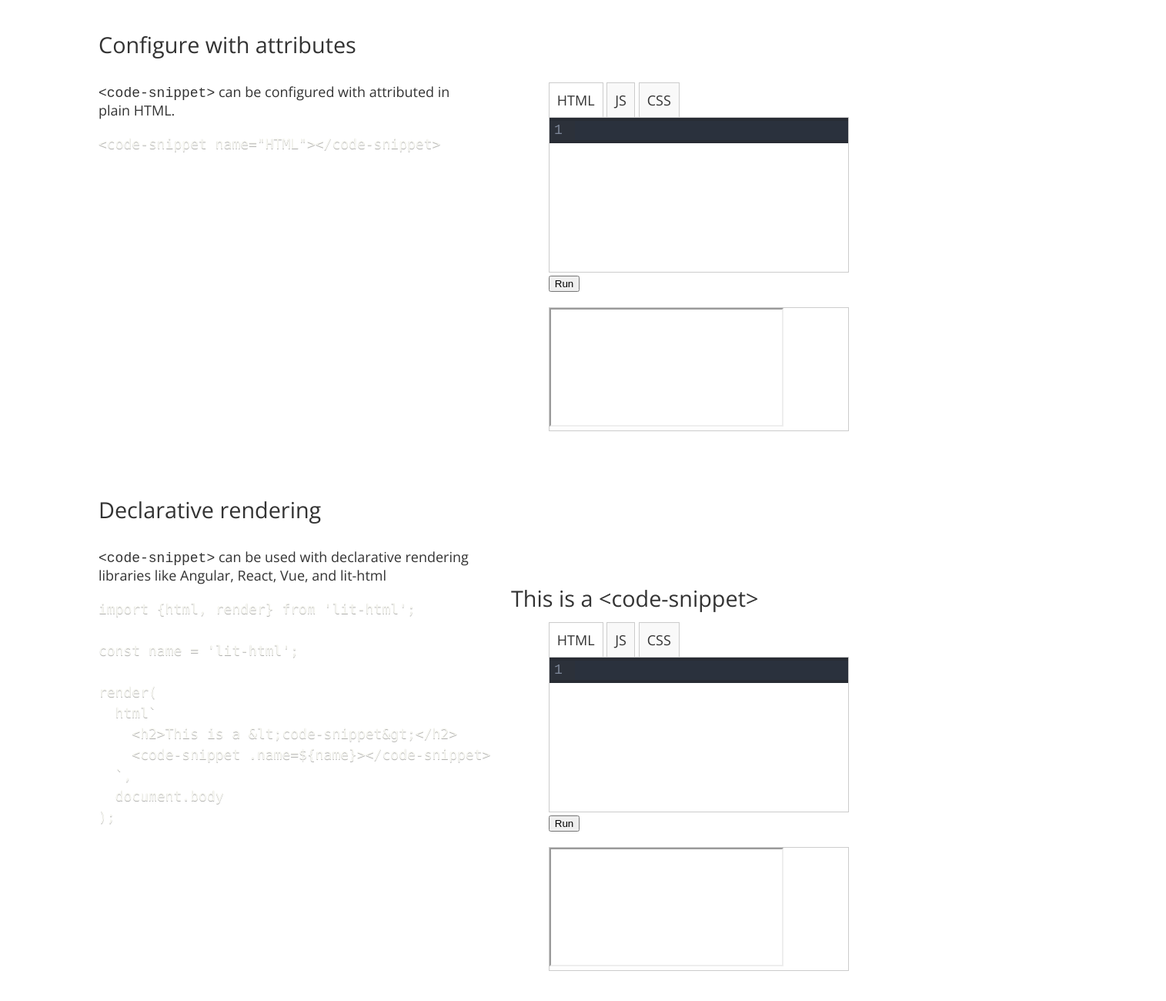
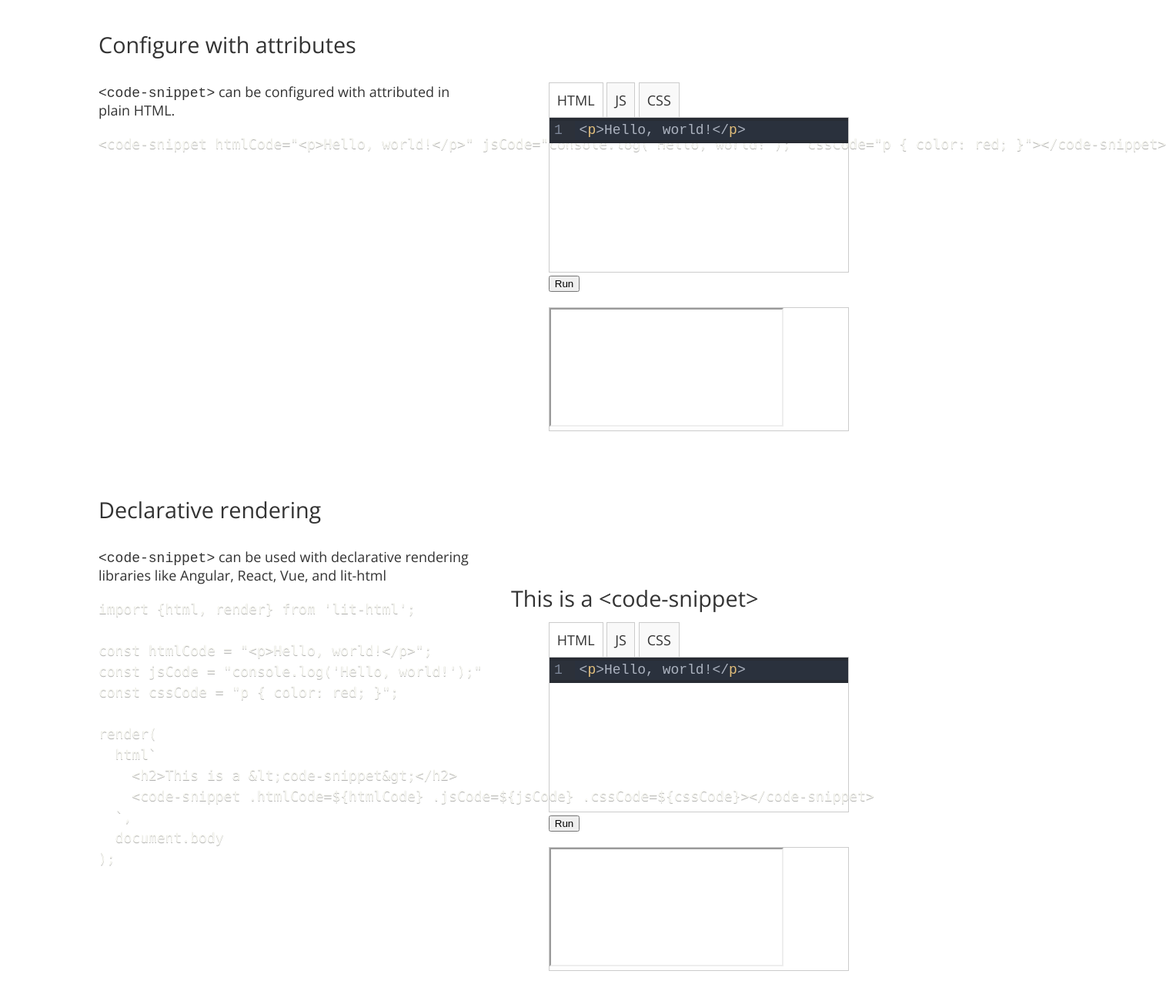
Before and after one commit to langware-labs/components, an Eleventy site: page code-snippet/docs-src/index.md in a window 1280 px wide. Shown: the part 1224-2524 px from the top of the page at 77% size, 1515 px wide, since content can reach past the window. Built offline with nearby package versions, Linux system fonts and the light colour scheme; Eleventy itself is replaced by a stand-in of ours; code samples lack their colours; files that its build step writes are made by us from their sources; no server answers; files whose address does not match are found by name.

Commit message:
Update docs with attributes.

````diff
--- a/code-snippet/docs-src/index.md
+++ b/code-snippet/docs-src/index.md
@@ -34,13 +34,13 @@ title: <code-snippet> ⌲ Home
 `<code-snippet>` can be configured with attributed in plain HTML.
 
 ```html
-<code-snippet name="HTML"></code-snippet>
+<code-snippet htmlCode="<p>Hello, world!</p>" jsCode="console.log('Hello, world!');" cssCode="p { color: red; }"></code-snippet>
 ```
 
   </div>
   <div>
 
-<code-snippet name="HTML"></code-snippet>
+<code-snippet htmlCode="<p>Hello, world!</p>" jsCode="console.log('Hello, world!');" cssCode="p { color: red; }"></code-snippet>
 
   </div>
 </section>
@@ -55,12 +55,14 @@ title: <code-snippet> ⌲ Home
 ```js
 import {html, render} from 'lit-html';
 
-const name = 'lit-html';
+const htmlCode = "<p>Hello, world!</p>";
+const jsCode = "console.log('Hello, world!');"
+const cssCode = "p { color: red; }";
 
 render(
   html`
     <h2>This is a &lt;code-snippet&gt;</h2>
-    <code-snippet .name=${name}></code-snippet>
+    <code-snippet .htmlCode=${htmlCode} .jsCode=${jsCode} .cssCode=${cssCode}></code-snippet>
   `,
   document.body
 );
@@ -70,7 +72,7 @@ render(
   <div>
 
 <h2>This is a &lt;code-snippet&gt;</h2>
-<code-snippet name="lit-html"></code-snippet>
+<code-snippet htmlCode="<p>Hello, world!</p>" jsCode="console.log('Hello, world!');" cssCode="p { color: red; }"></code-snippet>
 
   </div>
 </section>
````
Also changed, not shown: code-snippet/docs/index.html (+4 -4 lines).
